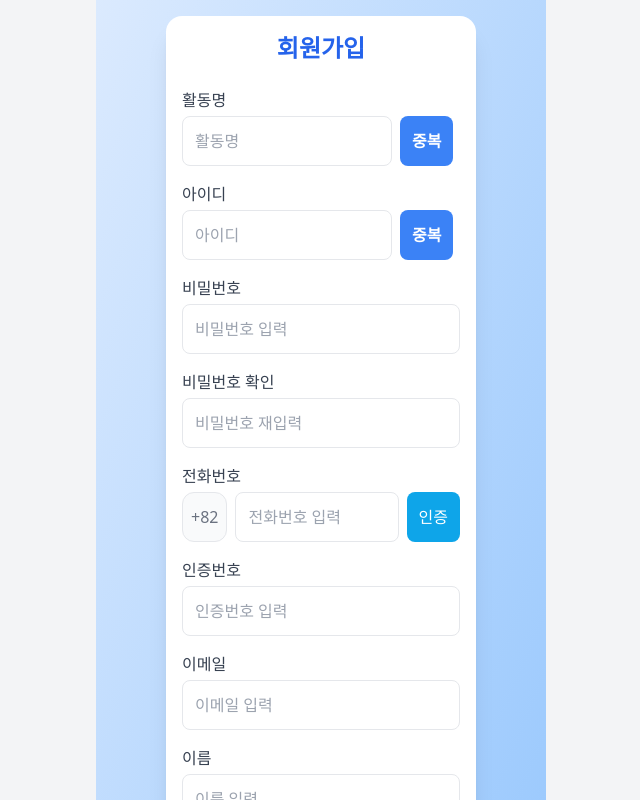
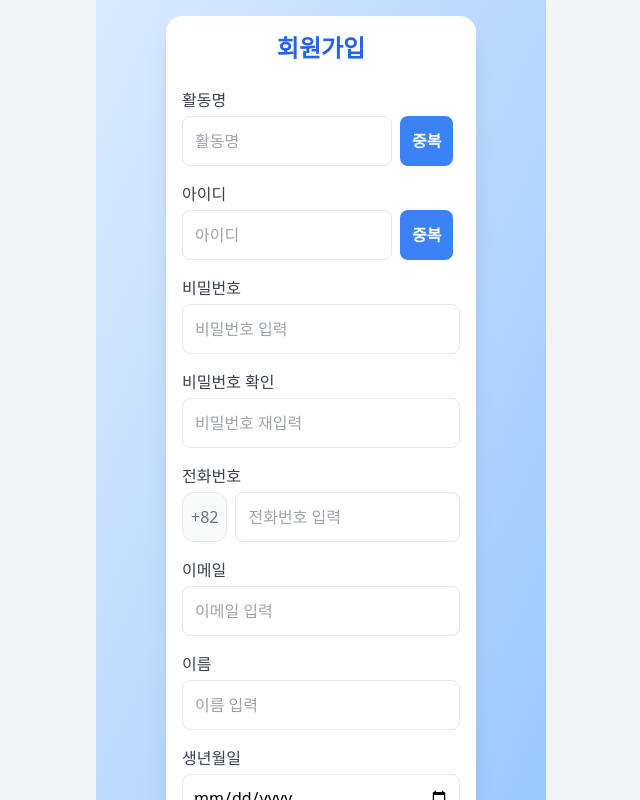
Before and after one commit to sl2203/MountApp, a React (Vite) app in the folder src/MountApp-main/: page /join in a window 1280 px wide. Shown: the top 800 px of the page, without its empty margins (319-959 px from the left). Built offline with nearby package versions, Linux system fonts and the light colour scheme.

Commit message:
처음화면 변경

```diff
--- a/src/MountApp-main/src/App.jsx
+++ b/src/MountApp-main/src/App.jsx
@@ -19,12 +19,12 @@ function App() {
         <AdminMode>
             <Routes>
                 <Route path="/join" element={<JoinPage />} />
-                <Route path="/login" element={<LoginPage />} />
+                <Route path="/" element={<LoginPage />} />
                 <Route path="/find" element={<FindAccountPage />} />
                 <Route path="/mypage/detail" element={<Profile />} />
                 <Route path="/mypage/change" element={<ProfileChange />} />
                 <Route element={<MainLayout />}>
-                    <Route path="/" element={<Home />} />
+                    <Route path="/home" element={<Home />} />
                     <Route path="/map" element={<Map />} />
                     <Route path="/mountain/:id" element={<MountainDetail />} />
                     <Route path="/community" element={<Community />} />
--- a/src/MountApp-main/src/layouts/MainLayout.jsx
+++ b/src/MountApp-main/src/layouts/MainLayout.jsx
@@ -14,9 +14,9 @@ function MainLayout() {
         {/* 하단바 */}
         <footer className="fixed bottom-0 left-1/2 -translate-x-1/2 w-[450px] h-16 bg-white border-t flex justify-around items-center">
           <Link
-            to="/"
+            to="/home"
             className={`flex flex-col items-center gap-1 ${
-              isActive("/") ? "text-blue-500" : "text-gray-500"
+              isActive("/home") ? "text-blue-500" : "text-gray-500"
             }`}
           >
             <House size={20} />
--- a/src/MountApp-main/src/pages/auth/JoinPage.jsx
+++ b/src/MountApp-main/src/pages/auth/JoinPage.jsx
@@ -119,7 +119,7 @@ export default function JoinPage() {
 
             if (response.status === 200) {
                 alert("회원가입 성공! 로그인 페이지로 이동합니다.");
-                navigate('/login');
+                navigate('/home');
             }
         } catch (error) {
             console.error("회원가입 에러:", error);
@@ -258,22 +258,9 @@ export default function JoinPage() {
                                     placeholder="전화번호 입력"
                                     className="w-[160px] flex-1 p-3 border rounded-lg focus:outline-none focus:ring-2 focus:ring-blue-400"
                                 />
-                                <button type="button" className="bg-sky-500 text-white px-3 py-2 rounded-lg">
-                                    인증
-                                </button>
                             </div>
                         </div>
 
-                        {/* 인증번호 */}
-                        <div className="flex flex-col">
-                            <label className="mb-1 font-medium text-gray-700">인증번호</label>
-                            <input
-                                type="text"
-                                name="authCode"
-                                placeholder="인증번호 입력"
-                                className="p-3 border rounded-lg focus:outline-none focus:ring-2 focus:ring-blue-400"
-                            />
-                        </div>
 
                         {/* 이메일 */}
                         <div className="flex flex-col">
--- a/src/MountApp-main/src/pages/auth/LoginPage.jsx
+++ b/src/MountApp-main/src/pages/auth/LoginPage.jsx
@@ -76,7 +76,7 @@ export default function LoginPage() {
 
                 alert("로그인 성공! 환영합니다.");
 
-                navigate("/");
+                navigate("/home");
                 window.location.reload();
             }
         } catch (error) {
--- a/src/MountApp-main/src/pages/community/Community.jsx
+++ b/src/MountApp-main/src/pages/community/Community.jsx
@@ -66,7 +66,7 @@ export default function Community() {
                     if (alertShown.current) return;
                     alertShown.current = true;
                     alert("로그인이 필요한 서비스입니다.");
-                    navigate("/login");
+                    navigate("/");
                 }
             });
     }, [navigate]);
--- a/src/MountApp-main/src/pages/mypage/MyPage.jsx
+++ b/src/MountApp-main/src/pages/mypage/MyPage.jsx
@@ -103,7 +103,7 @@ export default function MyPage() {
 
             if (!token) {
                 alert("로그인이 필요합니다.");
-                navigate("/login");
+                navigate("/");
                 return;
             }
 
@@ -157,7 +157,7 @@ export default function MyPage() {
                 // 토큰 만료 시 로그인 페이지로
                 if (error.response?.status === 401) {
                     localStorage.removeItem("jwtToken");
-                    navigate("/login");
+                    navigate("/");
                 }
                 setLoading(false);
             }
@@ -178,7 +178,7 @@ export default function MyPage() {
     const handleLogout = () => {
         localStorage.removeItem("jwtToken");
         setShowLogoutModal(false);
-        navigate("/login");
+        navigate("/");
     };
 
     const handleDeleteAccount = async () => {
@@ -193,7 +193,7 @@ export default function MyPage() {
                 localStorage.clear();
                 setShowDeleteModal(false);
                 alert("탈퇴가 완료되었습니다.");
-                navigate("/login");
+                navigate("/");
             }
         } catch (error) {
             alert("탈퇴 처리 중 오류가 발생했습니다.");
```
